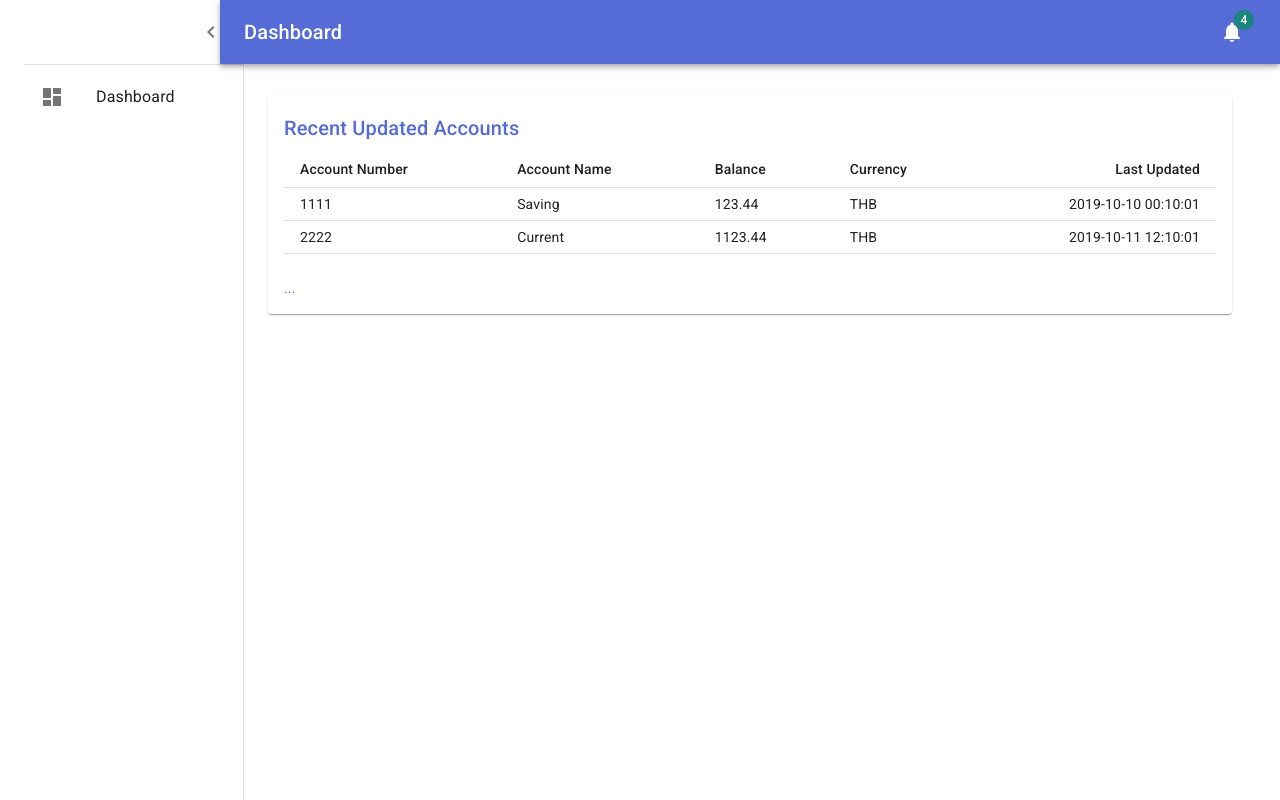
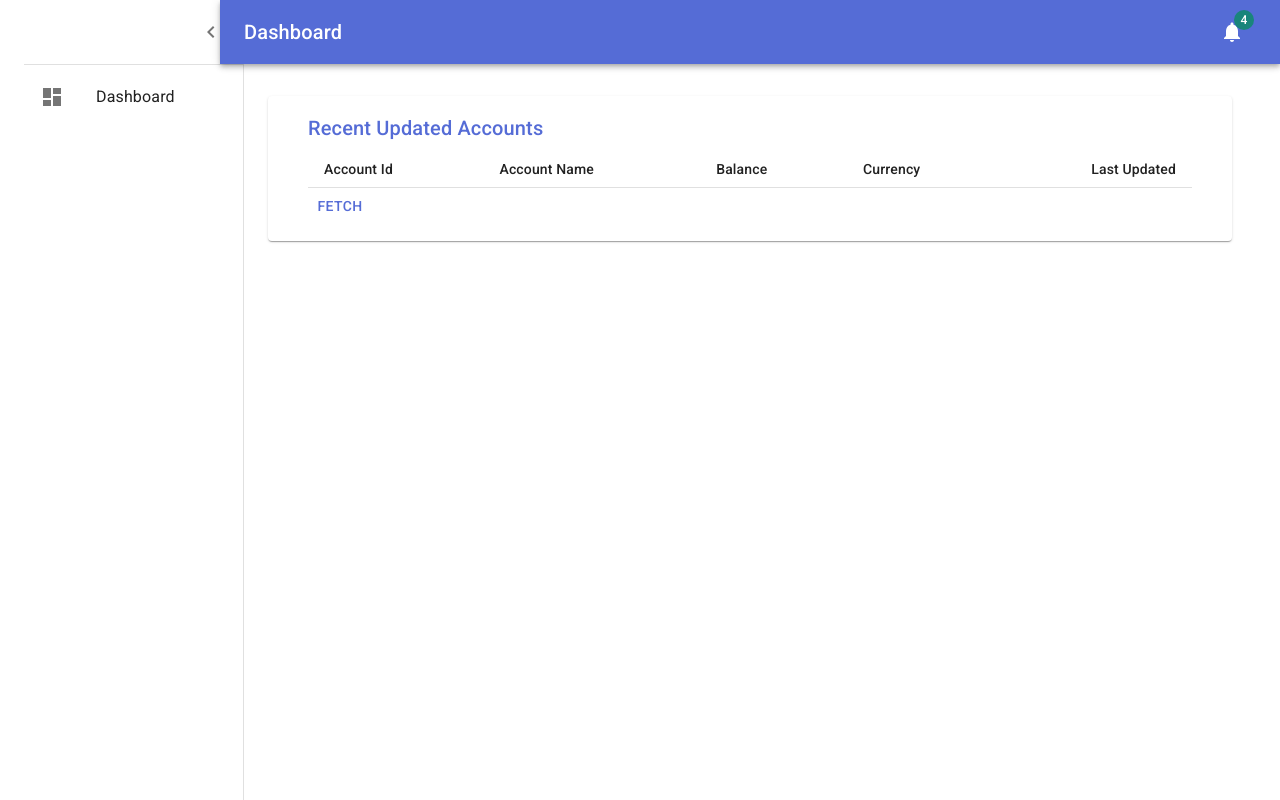
Before and after one commit to sloppycoder/demo-ui, a React (Create React App) app: page / in a window 1280 px wide. Built offline with nearby package versions, Linux system fonts and the light colour scheme.

Commit message:
fetch accounts and display

```diff
--- a/package.json
+++ b/package.json
@@ -11,12 +11,14 @@
   "dependencies": {
     "@material-ui/core": "latest",
     "@material-ui/icons": "^4.4.3",
+    "can-ndjson-stream": "^1.0.2",
     "clsx": "latest",
     "react": "latest",
     "react-dom": "latest",
     "react-scripts": "latest",
     "recharts": "^1.7.1"
   },
+  "proxy": "http://localhost:3100",
   "browserslist": {
     "production": [
       ">0.2%",
--- a/src/Accounts.js
+++ b/src/Accounts.js
@@ -1,14 +1,17 @@
 /* eslint-disable no-script-url */
 
-import React from "react";
+import React, { Component } from "react";
 import Link from "@material-ui/core/Link";
-import { makeStyles } from "@material-ui/core/styles";
+import Container from "@material-ui/core/Container";
 import Table from "@material-ui/core/Table";
 import TableBody from "@material-ui/core/TableBody";
 import TableCell from "@material-ui/core/TableCell";
 import TableHead from "@material-ui/core/TableHead";
 import TableRow from "@material-ui/core/TableRow";
+import ndjsonStream from "can-ndjson-stream";
+
 import Title from "./Title";
+import { Button } from "@material-ui/core";
 
 // Generate Order Data
 function createData(
@@ -22,26 +25,55 @@ function createData(
   return { id, accountId, accountName, balance, currency, lastUpdated };
 }
 
-const rows = [
-  createData(0, "1111", "Saving", 123.44, "THB", "2019-10-10 00:10:01"),
-  createData(1, "2222", "Current", 1123.44, "THB", "2019-10-11 12:10:01")
-];
+export default class Accounts extends Component {
+  constructor(props) {
+    super(props);
+    this.state = {
+      rows: []
+    };
+  }
 
-const useStyles = makeStyles(theme => ({
-  seeMore: {
-    marginTop: theme.spacing(3)
+  fetchTopAccounts = async () => {
+    const response = await fetch("/api/top/10");
+    const reader = ndjsonStream(response.body).getReader();
+
+    let result;
+    let i = 0;
+    let rows = this.state.rows;
+
+    while (!result || !result.done) {
+      result = await reader.read();
+
+      if (result.value) {
+        let val = result.value.result;
+        console.log(val);
+        let bal = val.balances[0];
+        let account = createData(
+          i,
+          val.account_id,
+          val.nickname,
+          bal.amount,
+          val.currency,
+          bal.last_updated
+        );
+
+        rows.push(account);
+        this.setState({ rows });
       }
-}));
 
-export default function Orders() {
-  const classes = useStyles();
+      i++;
+    }
+  };
+
+  render() {
+    let rows = this.state.rows;
     return (
-    <React.Fragment>
+      <Container>
         <Title>Recent Updated Accounts</Title>
         <Table size="small">
           <TableHead>
             <TableRow>
-            <TableCell>Account Number</TableCell>
+              <TableCell>Account Id</TableCell>
               <TableCell>Account Name</TableCell>
               <TableCell>Balance</TableCell>
               <TableCell>Currency</TableCell>
@@ -60,11 +92,12 @@ export default function Orders() {
             ))}
           </TableBody>
         </Table>
-      <div className={classes.seeMore}>
-        <Link color="primary" href="javascript:;">
-          ...
-        </Link>
+        <div>
+          <Button color="primary" onClick={this.fetchTopAccounts}>
+            Fetch
+          </Button>
         </div>
-    </React.Fragment>
+      </Container>
     );
   }
+}
```
Also changed, not shown: 1 other file (tests, documents, lock files or other folders). Lines whose indentation alone changed are shown as unchanged.
